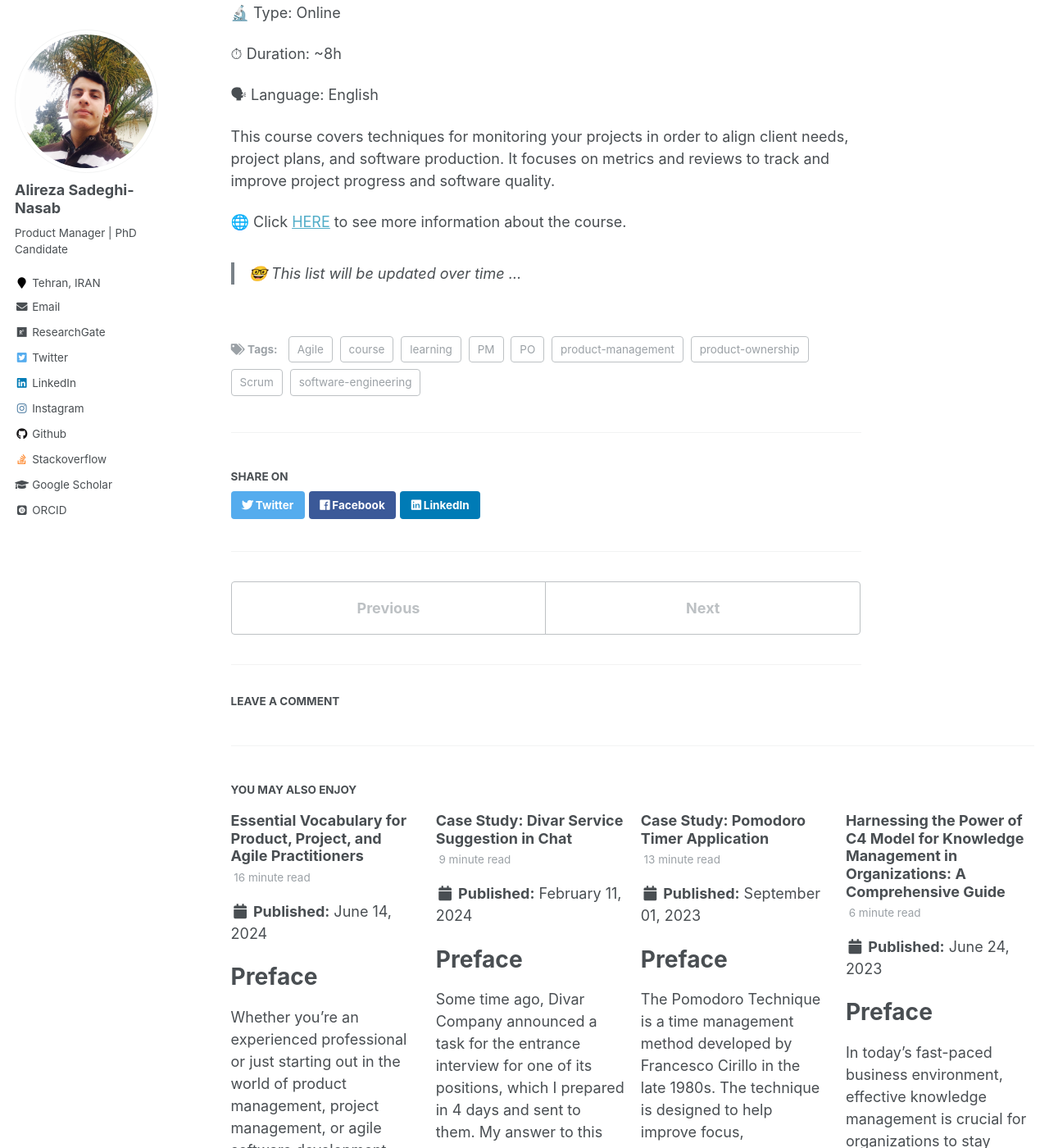
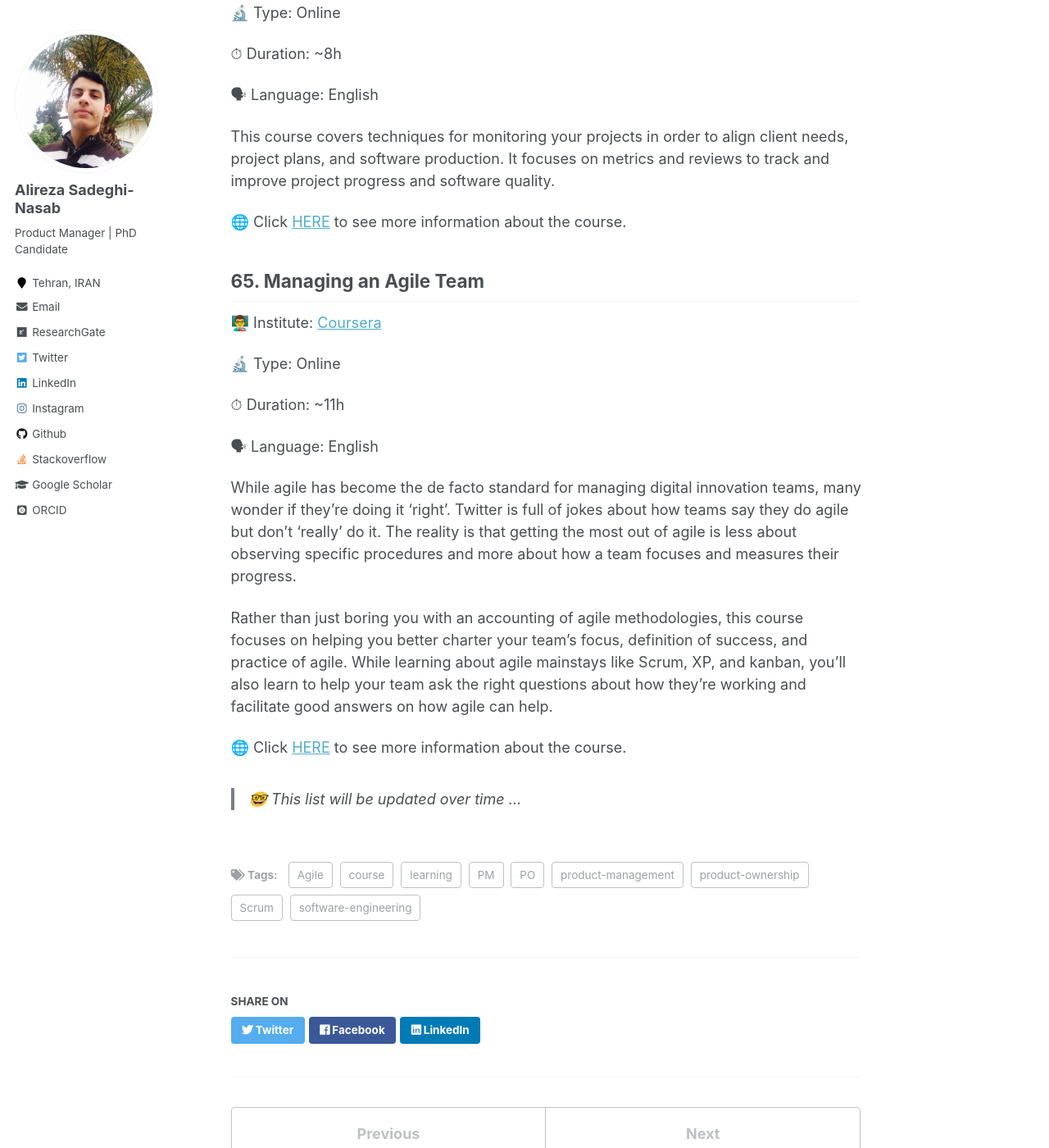
Before and after one commit to AlirezaSN/AlirezaSN.github.io, a Jekyll site: the page built from _posts/2023-03-25-blog-post-14.md, in a window 1280 px wide and 1400 px high, scrolled down 46656 px. Shown: the whole window at 82% size. Built offline with Jekyll 4.4.1, drawn with Linux system fonts in a browser that asks for light colours; some web fonts are replaced; comment, search, counter and statistics services are not loaded; some of the changed text lies outside the part shown.

Commit message:
add a new course

```diff
--- a/_posts/2023-03-25-blog-post-14.md
+++ b/_posts/2023-03-25-blog-post-14.md
@@ -1263,4 +1263,20 @@ This course covers techniques for monitoring your projects in order to align cli
 
 🌐 Click [HERE](https://www.coursera.org/learn/reviews-and-metrics-for-software-improvements) to see more information about the course.
 
+## 65. Managing an Agile Team
+
+👨‍🏫 Institute: [Coursera](https://www.coursera.org/)
+
+🔬 Type: Online
+
+⏱ Duration: ~11h
+
+🗣 Language: English
+
+While agile has become the de facto standard for managing digital innovation teams, many wonder if they’re doing it ‘right’. Twitter is full of jokes about how teams say they do agile but don’t ‘really’ do it. The reality is that getting the most out of agile is less about observing specific procedures and more about how a team focuses and measures their progress.
+
+Rather than just boring you with an accounting of agile methodologies, this course focuses on helping you better charter your team’s focus, definition of success, and practice of agile. While learning about agile mainstays like Scrum, XP, and kanban, you’ll also learn to help your team ask the right questions about how they’re working and facilitate good answers on how agile can help.
+
+🌐 Click [HERE](https://www.coursera.org/learn/uva-darden-agile-team-management) to see more information about the course.
+
 > 🤓 This list will be updated over time ...
```
